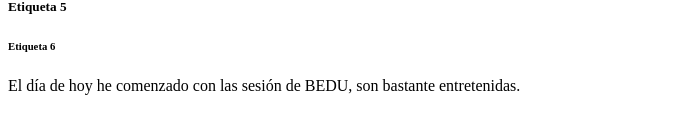
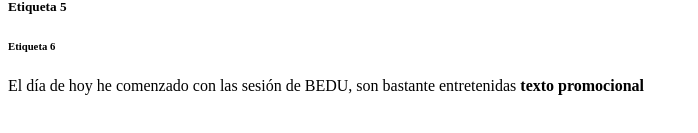
Before and after one commit to estfar/santande-front, a plain HTML site: page index.html in a window 1280 px wide. Shown: the part 211-344 px from the top of the page, without its empty margins (0-698 px from the left). Drawn offline with Linux system fonts and the light colour scheme.

Commit message:
Reto dos: negritas

```diff
--- a/index.html
+++ b/index.html
@@ -15,6 +15,6 @@
     <h4>Etiqueta 4</h4>
     <h5>Etiqueta 5</h5>
     <h6>Etiqueta 6</h6>
-    <p>El día de hoy he comenzado con las sesión de BEDU, son bastante entretenidas.</p>
+    <p>El día de hoy he comenzado con las sesión de BEDU, son bastante entretenidas <b>texto promocional</b></p>
 </body>
 </html>
```
